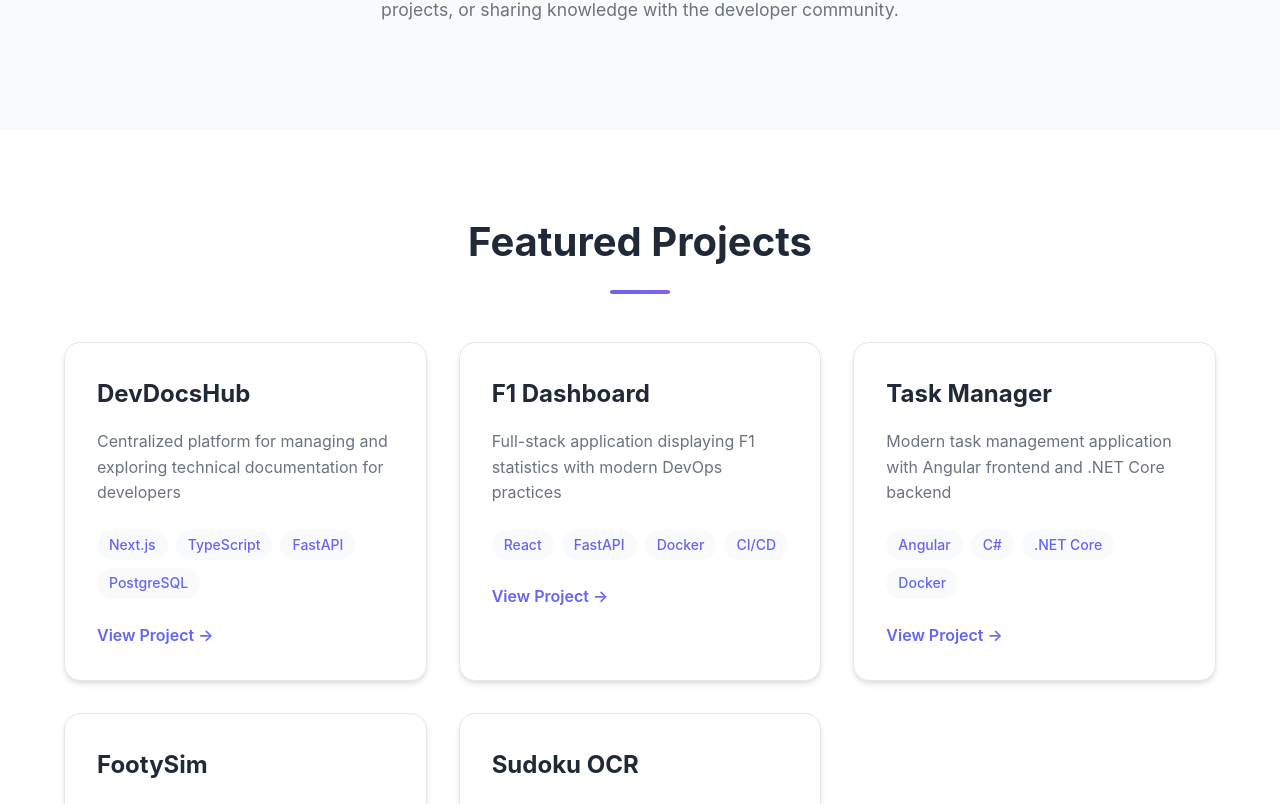
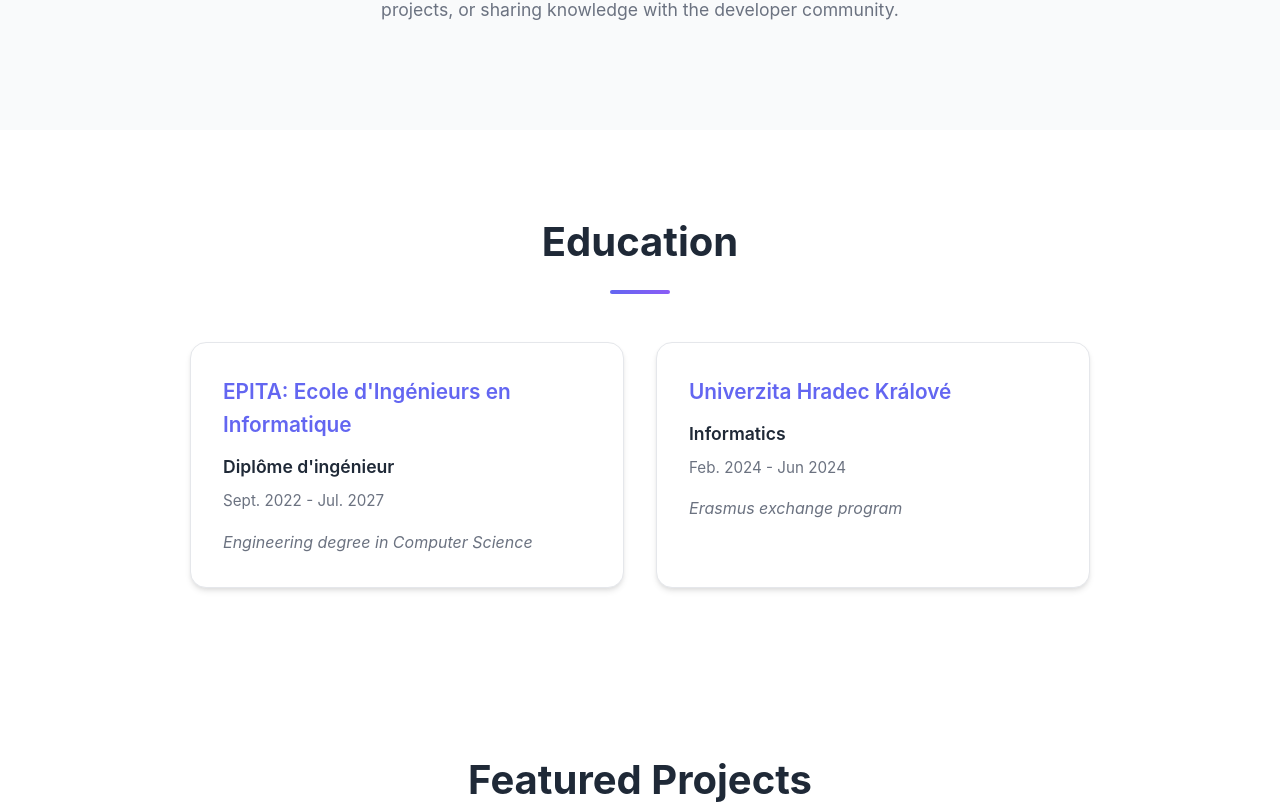
Before and after one commit to louisbertrand22/portfolio, a React (Vite) app: page / in a window 1280 px wide. Shown: the part 956-1760 px from the top of the page. Built offline with nearby package versions, Linux system fonts and the light colour scheme.

Commit message:
Add education section with university information from LinkedIn
Co-authored-by: louisbertrand22 <124389496+louisbertrand22@users.noreply.github.com>

```diff
--- a/src/App.css
+++ b/src/App.css
@@ -225,6 +225,60 @@
   line-height: 1.8;
 }
 
+/* Education Section */
+.education {
+  background: var(--bg-color);
+}
+
+.education-grid {
+  display: grid;
+  grid-template-columns: repeat(auto-fit, minmax(350px, 1fr));
+  gap: 2rem;
+  max-width: 900px;
+  margin: 0 auto;
+}
+
+.education-card {
+  background: white;
+  border-radius: 1rem;
+  padding: 2rem;
+  box-shadow: var(--shadow);
+  transition: all 0.3s;
+  border: 1px solid var(--border-color);
+  text-align: left;
+}
+
+.education-card:hover {
+  transform: translateY(-5px);
+  box-shadow: var(--shadow-lg);
+}
+
+.education-school {
+  font-size: 1.3rem;
+  margin-bottom: 0.75rem;
+  color: var(--primary-color);
+  font-weight: 600;
+}
+
+.education-degree {
+  font-size: 1.1rem;
+  color: var(--text-color);
+  margin-bottom: 0.5rem;
+  font-weight: 600;
+}
+
+.education-period {
+  color: var(--text-light);
+  margin-bottom: 1rem;
+  font-size: 0.95rem;
+}
+
+.education-description {
+  color: var(--text-light);
+  line-height: 1.6;
+  font-style: italic;
+}
+
 /* Projects Section */
 .projects {
   background: var(--bg-color);
--- a/src/App.tsx
+++ b/src/App.tsx
@@ -37,6 +37,21 @@ function App() {
     }
   ]
 
+  const education = [
+    {
+      school: 'EPITA: Ecole d\'Ingénieurs en Informatique',
+      degree: 'Diplôme d\'ingénieur',
+      period: 'Sept. 2022 - Jul. 2027',
+      description: 'Engineering degree in Computer Science'
+    },
+    {
+      school: 'Univerzita Hradec Králové',
+      degree: 'Informatics',
+      period: 'Feb. 2024 - Jun 2024',
+      description: 'Erasmus exchange program'
+    }
+  ]
+
   const skills = [
     'JavaScript/TypeScript',
     'React',
@@ -64,6 +79,7 @@ function App() {
             <ul className={`nav-links ${isMenuOpen ? 'active' : ''}`}>
               <li><a href="#home" onClick={() => setIsMenuOpen(false)}>Home</a></li>
               <li><a href="#about" onClick={() => setIsMenuOpen(false)}>About</a></li>
+              <li><a href="#education" onClick={() => setIsMenuOpen(false)}>Education</a></li>
               <li><a href="#projects" onClick={() => setIsMenuOpen(false)}>Projects</a></li>
               <li><a href="#skills" onClick={() => setIsMenuOpen(false)}>Skills</a></li>
               <li><a href="#contact" onClick={() => setIsMenuOpen(false)}>Contact</a></li>
@@ -104,6 +120,22 @@ function App() {
                 When I'm not coding, you can find me exploring new technologies, contributing to
                 open-source projects, or sharing knowledge with the developer community.
               </p>
+            </div>
+          </div>
+        </section>
+
+        <section id="education" className="education">
+          <div className="container">
+            <h2 className="section-title">Education</h2>
+            <div className="education-grid">
+              {education.map((edu, index) => (
+                <div key={index} className="education-card">
+                  <h3 className="education-school">{edu.school}</h3>
+                  <p className="education-degree">{edu.degree}</p>
+                  <p className="education-period">{edu.period}</p>
+                  <p className="education-description">{edu.description}</p>
+                </div>
+              ))}
             </div>
           </div>
         </section>
```
